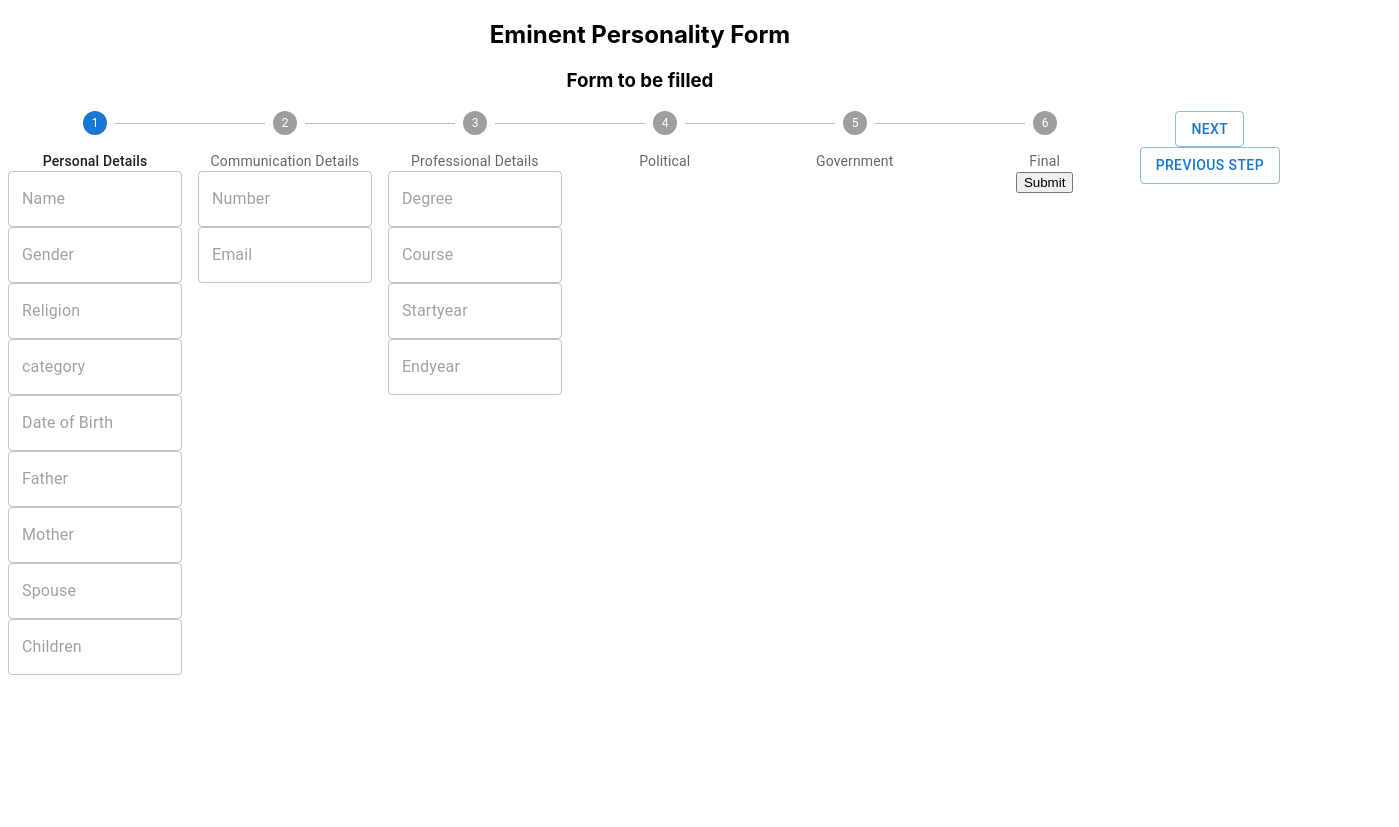
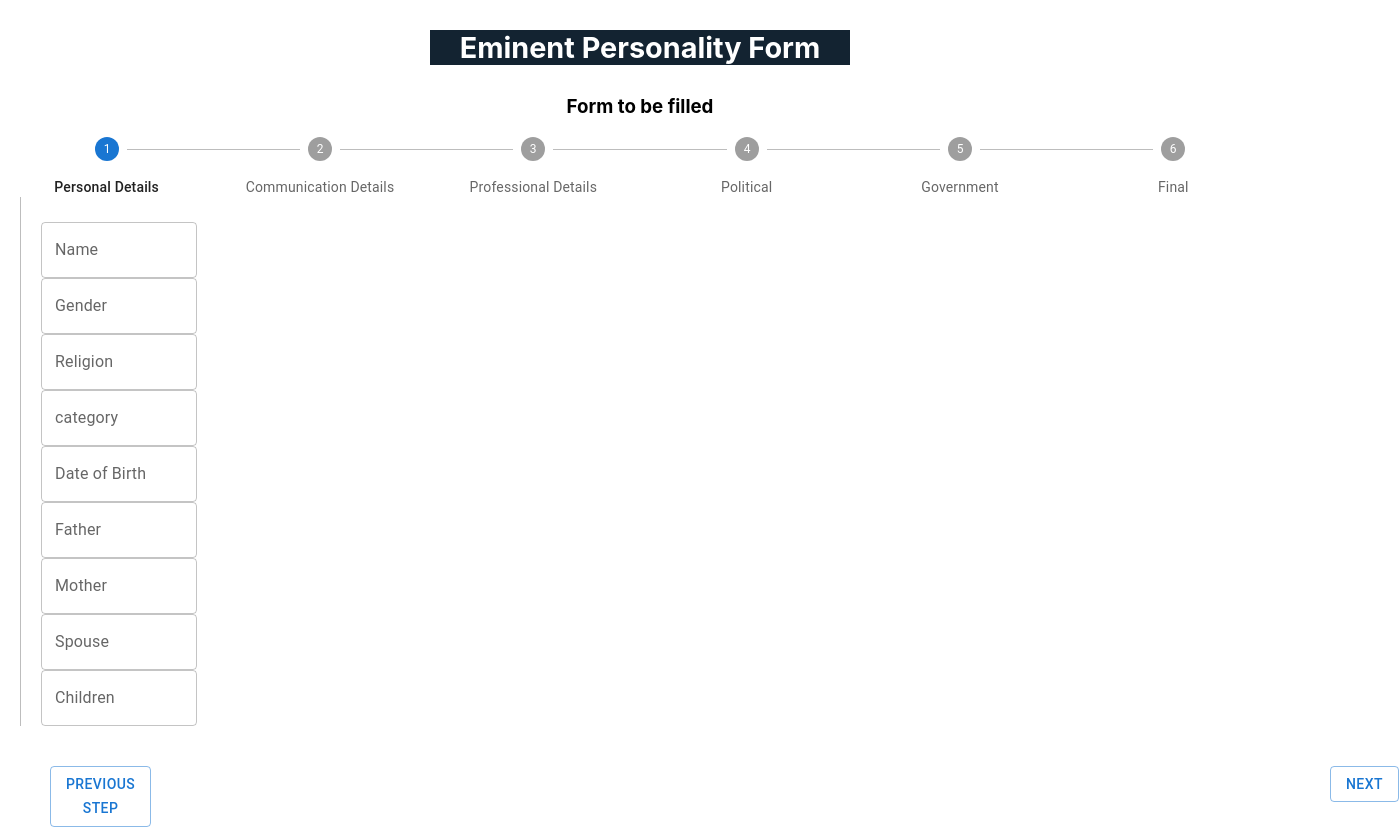
Before and after one commit to rvi-snkr7/stepper_crud, a React (Create React App) app: page / in a window 1280 px wide. Shown: the whole page, 1399 px wide, since content can reach past the window. Before the commit the page ends 800 px from the top, so only its background shows below. Built offline with nearby package versions, Linux system fonts and the light colour scheme.

Commit message:
branch_1st_commit

```diff
--- a/src/App.js
+++ b/src/App.js
@@ -1,5 +1,5 @@
 import './App.css';
-import Personality from './component/linearstepper';
+// import Personality from './component/linearstepper';
 // import {CssBaseline, Container,Paper,Box} from "@mui/material";
 import React from 'react';
 // import Ravi from './component/User';
@@ -11,16 +11,11 @@ function App() {
     <div className="App">
       <>
       <header className='header'>
-      <div>
-        <box>
+        <div className="eminent_form">
           <h2>Eminent Personality Form</h2>
-        </box>
+        </div>
           <h3>Form to be filled</h3>
-
-        </div>
       </header>
-
-      {/* <Personality/> */}
      <Userform/>
       </>
     </div>
--- a/src/component/linearstepper.js
+++ b/src/component/linearstepper.js
@@ -1,10 +1,50 @@
-import * as React from 'react';
-import Box from '@mui/material/Box';
-import Stepper from '@mui/material/Stepper';
-import Step from '@mui/material/Step';
-import StepLabel from '@mui/material/StepLabel';
-import Button from '@mui/material/Button';
-import Typography from '@mui/material/Typography';
+// import * as React from 'react';
+// import Box from '@mui/material/Box';
+// import Stepper from '@mui/material/Stepper';
+// import Step from '@mui/material/Step';
+// import StepLabel from '@mui/material/StepLabel';
+// import Button from '@mui/material/Button';
+// import Typography from '@mui/material/Typography';
+// import StepContent from '@mui/material/StepContent';
+// import {useForm,FormProvider,useFormContext} from "react-hook-form";
+
+
+function getStepContent(step: number) {
+  switch (step) {
+    case 0:
+      return (
+        <form class="form-group">
+        <label>First Name</label>
+        <input type="text" placeholder="First Name"></input>
+        <br></br>
+        <label>Last Name</label>
+        <input type="text" placeholder="Last Name"></input>
+        </form>
+      );
+    case 1:
+      return (
+        <form class="form-group">
+        <label>High School Percentage</label>
+        <input type="number" placeholder="High School Percentage"></input>
+        <br></br>
+        <label>Graduation percentage</label>
+        <input type="number" placeholder="Graduation Percentage"></input>
+        </form>
+      );
+    case 2:
+      return (
+        <form class="form-group">
+        <label>Permanent Address</label>
+        <input type="text" placeholder="Permanent Address"></input>
+        <br></br>
+        <label>Temporary Address</label>
+        <input type="text" placeholder="Temporary Address"></input>
+        </form>
+      );
+    default:
+      return 'Unknown step';
+  }
+}
 
 function HorizontalLinearStepper() {
   const[activeStep,setActiveStep]= React.useState(0)
@@ -26,9 +66,9 @@ function HorizontalLinearStepper() {
       <Stepper activeStep={activeStep} alternativeLabel>
         <Step>
           <StepLabel>Personal Details</StepLabel>
-          <form>
-            <input value={"name"}></input>
-          </form>
+          <StepContent>
+              {getStepContent(activeStep)}
+            </StepContent>
         </Step>
         <Step>
           <StepLabel>Communication Details</StepLabel>
@@ -49,7 +89,7 @@ function HorizontalLinearStepper() {
           <StepLabel>Final</StepLabel>
         </Step>
       </Stepper>
-      <h3>{activeStep}</h3>
+      {/* <h3>{activeStep}</h3> */}
       <Button
       variant="outlined"
        color="primary"
--- a/src/component/usercreate.jsx
+++ b/src/component/usercreate.jsx
@@ -1,12 +1,12 @@
 import React, {useState } from "react";
 import axios from "axios";
-import {Formik,Form, Field,FormikConfig,FormikValues} from 'formik';
 import TextField from '@mui/material/TextField';
 import { Button } from "@mui/material";
 import Stepper from '@mui/material/Stepper';
 import Step from '@mui/material/Step';
 import StepLabel from '@mui/material/StepLabel';
-
+import StepContent from '@mui/material/StepContent';
+import Box from '@mui/material/Box';
 
 
 function Userform(){
@@ -21,41 +21,16 @@ function Userform(){
        setActiveStep((currentStep)=>currentStep-1)
      }
     const[deta,setDeta]=useState({
-        name:"",
-        gender:"",
-        category:"",
-        Religion:"",
-        dob:"",
-        father:"",
-        mother:"",
-        spouse:"",
-        children:"",
-        number:"",
-        email:"",
-        degree:"",
-        course:"",
-        startyear:"",
-        endyear:""
+        name:"", gender:"", category:"",   Religion:"",  dob:"", father:"", mother:"",spouse:"",children:"",number:"",
+        email:"",  degree:"",course:"", startyear:"",endyear:""
     }
     )
     function Submit(e){
         e.preventDefault();
         axios.post(url,{
-            name:deta.name,
-            gender:deta.gender,
-            Religion:deta.Religion,
-            dob:deta.dob,
-            father:deta.father,
-            mother:deta.mother,
-            spouse:deta.spouse,
-            children:deta.children,
-            number:deta.number,
-            email:deta.email,
-            number:deta.email,
-            degree:deta.degree,
-            course:deta.course,
-            startyear:deta.startyear,
-            endyear:deta.endyear
+            name:deta.name, gender:deta.gender, Religion:deta.Religion, dob:deta.dob, father:deta.father, mother:deta.mother,
+            spouse:deta.spouse,children:deta.children, number:deta.number, email:deta.email, number:deta.email, degree:deta.degree,
+            course:deta.course,startyear:deta.startyear,endyear:deta.endyear
         })
         .then((response)=>response.data)
         setTimeout(window.location.reload.bind(window.location), 100);
@@ -66,77 +41,115 @@ function Userform(){
         setDeta(newdeta)
         console.log(newdeta)
 }
+function getStepContent(step: number) {
+    switch (step) {
+      case 0:
+        return (
+            <div className="form-group_1">
+                <TextField onChange={(e)=>handle(e)} id="name" value={deta.name} label="Name" variant="outlined" />
+                <div className="Box1">
+                 <TextField onChange={(e)=>handle(e)} id="gender" value={deta.gender} label="Gender" variant="outlined"/>
+                 <TextField onChange={(e)=>handle(e)} id="Religion" value={deta.Religion} label="Religion"  variant="outlined"/>
+                </div>
+                <div className="Box2">
+                 <TextField onChange={(e)=>handle(e)} id="category" value={deta.category} label="category" variant="outlined"/>
+                 <TextField onChange={(e)=>handle(e)} id="dob" value={deta.dob} label="Date of Birth" variant="outlined"/>
+                </div>
+                <div className="Box3">
+                 <TextField onChange={(e)=>handle(e)} id="father" value={deta.father} label="Father" variant="outlined"/>
+                 <TextField onChange={(e)=>handle(e)} id="mother" value={deta.mother} label="Mother" variant="outlined"/>
+                </div>
+                <div className="Box4">
+                 <TextField onChange={(e)=>handle(e)} id="spouse" value={deta.spouse} label="Spouse" variant="outlined"/>
+                 <TextField onChange={(e)=>handle(e)} id="children" value={deta.children} label="Children" variant="outlined"/>
+                </div>
+            </div>
+        );
+      case 1:
+        return (
+          <form class="form-group">
+           <TextField onChange={(e)=>handle(e)} id="number" value={deta.number} label="Number" variant="outlined"/>
+           <TextField onChange={(e)=>handle(e)} id="email" value={deta.email} label="Email" variant="outlined"/>
+          </form>
+        );
+      case 2:
+        return (
+          <form class="form-group">
+            <TextField onChange={(e)=>handle(e)} id="degree" value={deta.degree} label="Degree" variant="outlined"/>
+            <TextField onChange={(e)=>handle(e)} id="course" value={deta.course} label="Course" variant="outlined"/>
+            <TextField onChange={(e)=>handle(e)} id="startyear" value={deta.startyear} label="Start Year" variant="outlined"/>
+            <TextField onChange={(e)=>handle(e)} id="endyear" value={deta.endyear} label="End Year" variant="outlined"/>
+          </form>
+        );
+        case 3:(
+            <form class="form-group">
+            </form>
+
+        )
+        case 4:(
+            <form class="form-group">
+            </form>
+        )
+        case 5:(
+            <form class="form-group">
+            <input {...activeStep === step.length - 1 ? 'Finish' : 'Next'} />
+            </form>
+        )
+        break;
+      default:
+        return 'Unknown step';
+    }
+  }
    return(
-    <div>
-        <Formik initialValues={{
-              name:"",
-              gender:"",
-              category:"",
-              Religion:"",
-              dob:"",
-              father:"",
-              mother:"",
-              spouse:"",
-              children:"",
-              number:"",
-              email:"",
-              degree:"",
-              course:"",
-              startyear:"",
-              endyear:""
-        }} onSubmit={(e)=>Submit(e)}>
-            <Form onSubmit={(e)=>Submit(e)}>
+
+    <div className="STEP">
+      <Box>
         <Stepper activeStep={activeStep} alternativeLabel>
           <Step>
             <StepLabel>Personal Details</StepLabel>
-                          <div className="personal-details">
-                             <Field onChange={(e)=>handle(e)} id="name" value={deta.name} placeholder="Name" name="name" type='text' component={TextField}/>
-                             <Field onChange={(e)=>handle(e)} id="gender" value={deta.gender} placeholder="Gender" type='text' component={TextField}/>
-                             <Field onChange={(e)=>handle(e)} id="Religion" value={deta.Religion} placeholder="Religion" type='text' component={TextField}/>
-                             <Field onChange={(e)=>handle(e)} id="category" value={deta.category} placeholder="category" type='text' component={TextField}/>
-                             <Field onChange={(e)=>handle(e)} id="dob" value={deta.dob} placeholder="Date of Birth" type='integer' component={TextField}/>
-                             <Field onChange={(e)=>handle(e)} id="father" value={deta.father} placeholder="Father" type='text' component={TextField}/>
-                             <Field onChange={(e)=>handle(e)} id="mother" value={deta.mother} placeholder="Mother" type='text'component={TextField}/>
-                             <Field onChange={(e)=>handle(e)} id="spouse" value={deta.spouse} placeholder="Spouse" type='text' component={TextField}/>
-                             <Field onChange={(e)=>handle(e)} id="children" value={deta.children} placeholder="Children" type='number' component={TextField}/>
-                          </div>
+              <StepContent>
+                  {getStepContent(activeStep)}
+              </StepContent>
           </Step>
 
           <Step>
             <StepLabel>Communication Details</StepLabel>
-                         <div classname="communication-detail">
-                           <Field onChange={(e)=>handle(e)} id="number" value={deta.number} placeholder="Number" type='number' component={TextField}/>
-                           <Field onChange={(e)=>handle(e)} id="email" value={deta.email} placeholder="Email" type='text' component={TextField}/>
-                         </div>
+              <StepContent>
+                {getStepContent(activeStep)}
+                </StepContent>
           </Step>
 
           <Step>
            <StepLabel>Professional Details</StepLabel>
-                        <div className="professional-detail">
-                          <Field onChange={(e)=>handle(e)} id="degree" value={deta.degree} placeholder="Degree" type='text' component={TextField}/>
-                          <Field onChange={(e)=>handle(e)} id="course" value={deta.course} placeholder="Course" type='text' component={TextField}/>
-                          <Field onChange={(e)=>handle(e)} id="startyear" value={deta.startyear} placeholder="Startyear" type='text' component={TextField}/>
-                          <Field onChange={(e)=>handle(e)} id="endyear" value={deta.endyear} placeholder="Endyear" type='text' component={TextField}/>
-                        </div>
+              <StepContent>
+               {getStepContent(activeStep)}
+              </StepContent>
           </Step>
+
           <Step>
              <StepLabel>Political</StepLabel>
           </Step>
+
+
           <Step>
              <StepLabel>Government</StepLabel>
           </Step>
+
           <Step>
             <StepLabel>Final</StepLabel>
+              <StepContent>
                 <button>Submit</button>
+                  {getStepContent(activeStep)}
+              </StepContent>
           </Step>
-                    <div>
-                        <Button
-                          variant="outlined"
-                          color="primary"
-                          onClick={()=>nextStep()}
-                          >Next
-                        </Button>
-                        <br></br>
+
+        </Stepper>
+
+      </Box>
+
+      <footer className="FOOTER">
+        <div className="BUTTONS">
+          <div className="btn1">
              <Button
                  variant="outlined"
                   color="primary"
@@ -144,10 +157,17 @@ return(
                   >Previous Step
               </Button>
           </div>
-                </Stepper>
-           </Form>
+          <div className="btn2">
+            <Button
+               variant="outlined"
+                color="primary"
+                onClick={()=>nextStep()}
+                >Next
+            </Button>
+          </div>
 
-        </Formik>
+        </div>
+      </footer>
     </div>
   )
 }
--- a/src/index.css
+++ b/src/index.css
@@ -12,3 +12,29 @@ code {
   font-family: source-code-pro, Menlo, Monaco, Consolas, 'Courier New',
     monospace;
 }
+.eminent_form{
+  font-size: 14px;
+  text-align: center;
+  height: 35px;
+  color: white;
+  background: black;
+  background-color: #132331;
+  color: #fff;
+  padding: 0px 30px;
+  font-size: larger;
+  font-weight: 500;
+  width: 18%;
+  width: fit-content;
+  margin: 30px auto;
+}
+.form-group_1{
+  margin-top: 25px;
+}
+.BUTTONS{
+  display: flex;
+    gap: 43%;
+    margin: 40px 0px 0px 50px;
+}
+.btn2{
+  margin-left: 650px;
+}
```
Also changed, not shown: src/BJP.jpg (added). Lines whose indentation alone changed are shown as unchanged.
